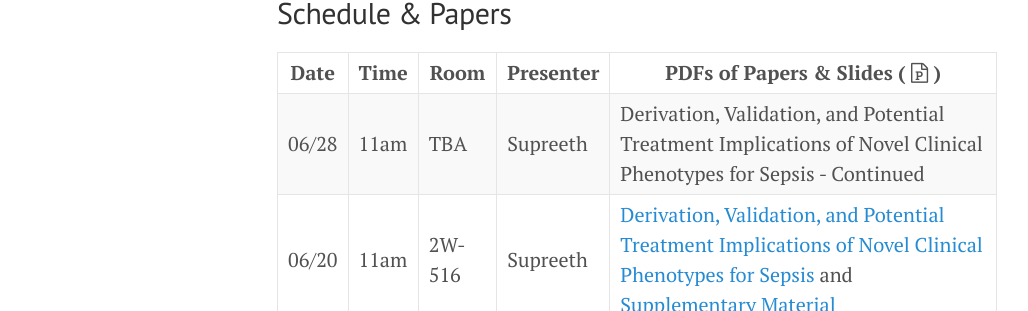
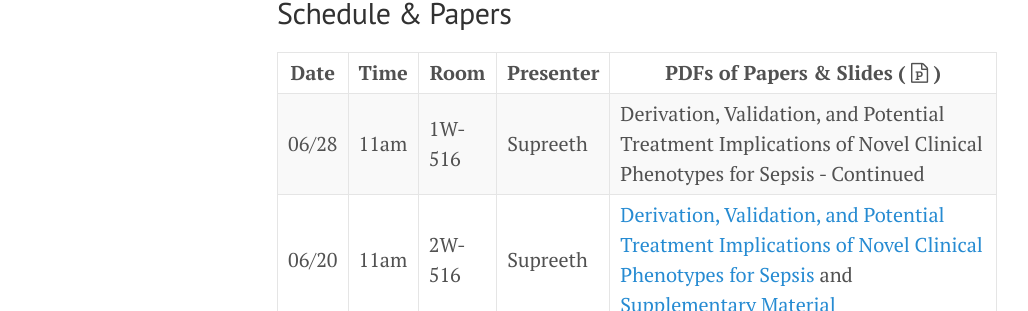
Before and after one commit to NematiLab/bmijc, a Jekyll site: the page built from index.md, in a window 1280 px wide and 900 px high, scrolled down 530 px. Shown: the part 145-456 px from the top of the window, without its empty margins (3-1031 px from the left). Built offline with Jekyll 4.4.1, drawn with Linux system fonts in a browser that asks for light colours; nearby versions of some CDN libraries.

Commit message:
Update University details

```diff
--- a/index.md
+++ b/index.md
@@ -30,7 +30,7 @@
 
 Date | Time    | Room | Presenter | PDFs of Papers & Slides ( <i class='fa fa-file-powerpoint-o'></i> )
 --- | --- | --- | --- | ---
-06/28 | 11am | TBA | Supreeth |  Derivation, Validation, and Potential Treatment Implications of Novel Clinical Phenotypes for Sepsis - Continued
+06/28 | 11am | 1W-516 | Supreeth |  Derivation, Validation, and Potential Treatment Implications of Novel Clinical Phenotypes for Sepsis - Continued
 06/20 | 11am | 2W-516 | Supreeth | [Derivation, Validation, and Potential Treatment Implications of Novel Clinical Phenotypes for Sepsis]({{ site.baseurl }}/assets/062019_paper.pdf){:target="_blank"} and [Supplementary Material]({{ site.baseurl }}/assets/062019_supplementary.pdf){:target="_blank"}
 05/17 | 3pm | - | Supreeth | [Electronic health record-based clinical decision support alert for severe sepsis: a randomised evaluation]({{ site.baseurl }}/assets/051719_paper01.pdf){:target="_blank"} and [Objecting to experiments that compare two unobjectionable policies or treatments]({{ site.baseurl }}/assets/051719_paper02.pdf){:target="_blank"}
 02/25 | 3pm | - | Matt | [Temporal Convolutional Networks and Dynamic Time Warping can Drastically Improve the Early Prediction of Sepsis]({{ site.baseurl }}/assets/022519_paper.pdf){:target="_blank"}
```
